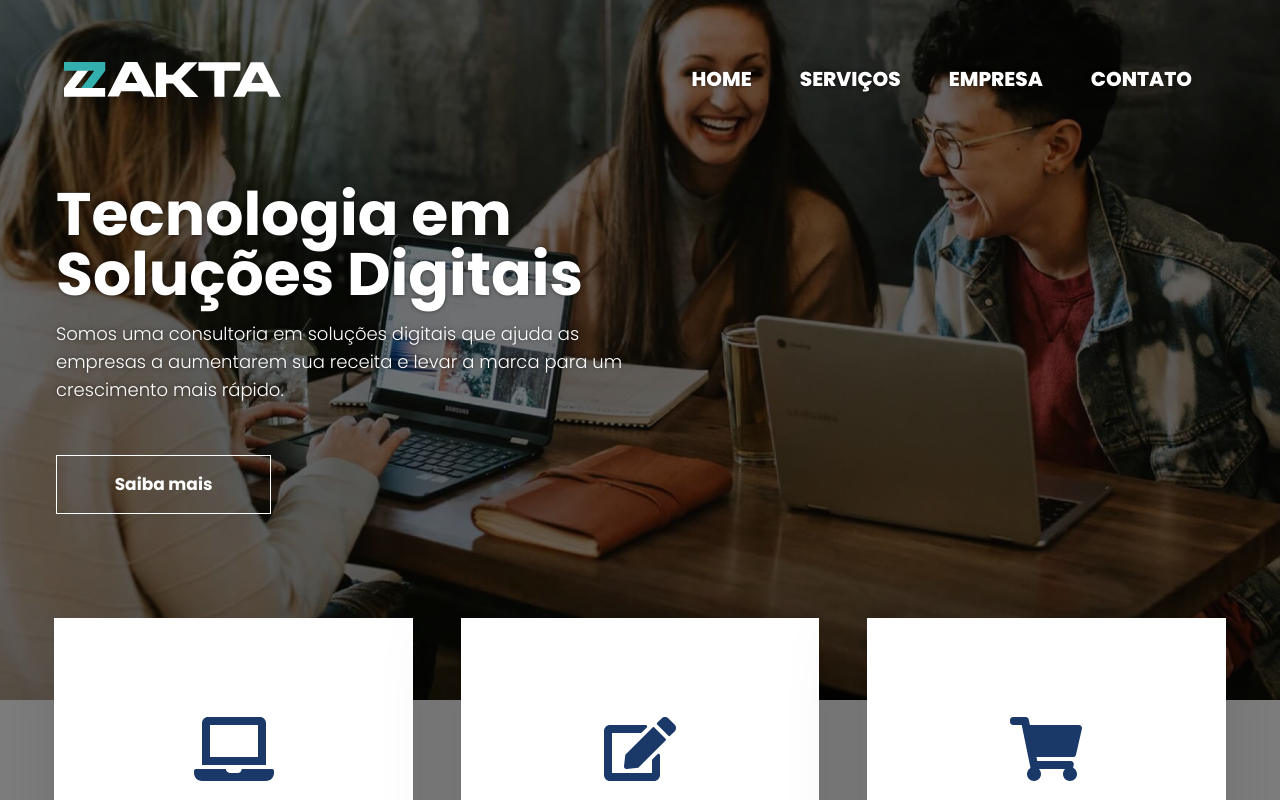
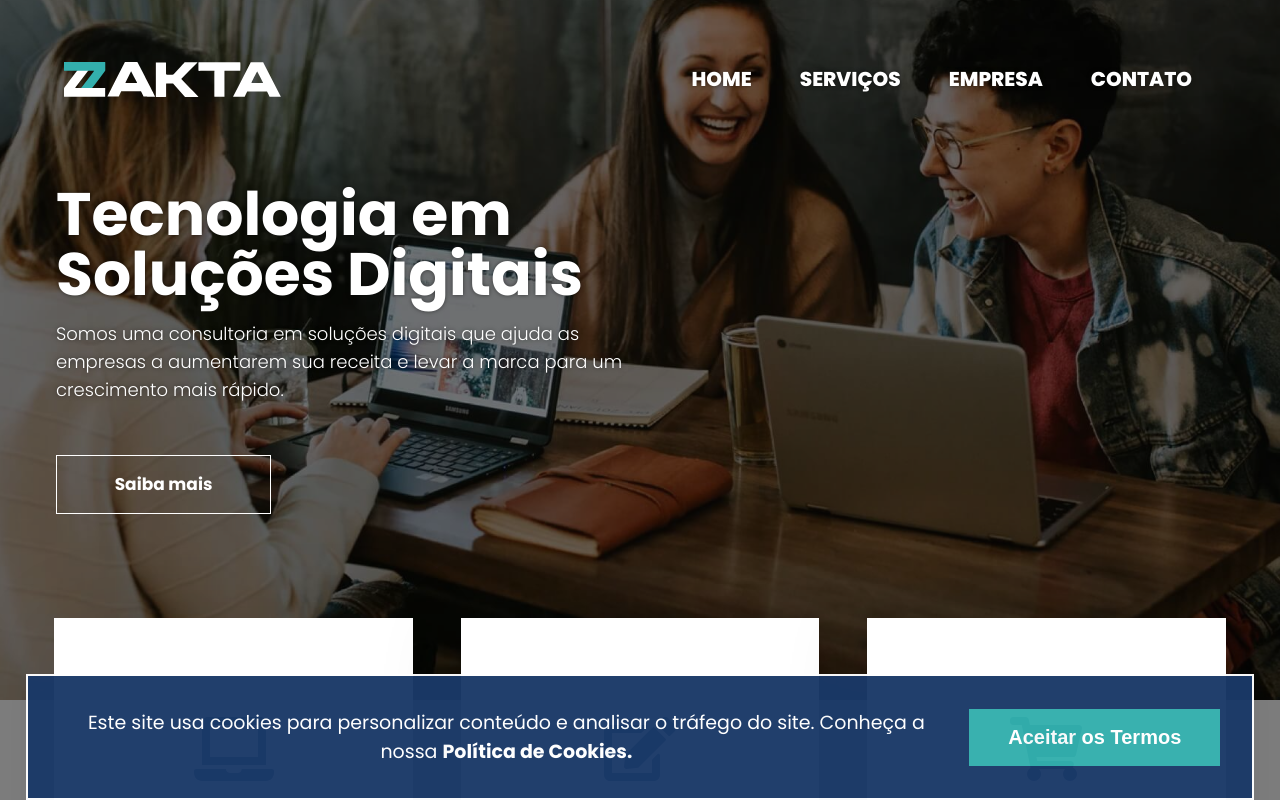
Before and after one commit to zakta/site, a Next.js app: page / in a window 1280 px wide. Shown: the top 800 px of the page. Built offline with nearby package versions, Linux system fonts and the light colour scheme.

Commit message:
Add modal for notice cookies

```diff
--- a/components/Company/styles.js
+++ b/components/Company/styles.js
@@ -19,6 +19,9 @@ export const Center = styled.div`
 
 export const Flex = styled.div`
   @media (min-width: 1280px) {
+    box-shadow: 4px 2px 20px 4px rgb(6 6 6 / 12%);
+    padding: 1rem;
+    margin-right: .1rem;
     display: flex;
     flex-direction: column;
     width: 50%;
@@ -47,6 +50,7 @@ export const Picture = styled.img`
 
   @media (min-width: 1280px) {
     width: 50%;
+    box-shadow: 0 5px 83px 0 rgb(6 6 6 / 12%);
   }
 `;
 export const Box = styled.div`
--- a/components/Home/styles.js
+++ b/components/Home/styles.js
@@ -76,7 +76,7 @@ export const PageTitle = styled.div`
       max-width: 600px;
     }
   }
-  @media (min-width: 1580px){
+  @media (min-width: 1700px){
     color: white;
     position: relative;
     margin: 12% auto 8%;
--- /dev/null
+++ b/components/Modal/index.js
@@ -0,0 +1,23 @@
+import { Container, CookieNotice } from './styles';
+import Link from 'next/link';
+
+export default function Modal(){
+  function sendCookies(){
+    const modal = document.getElementById('modal');
+    const acceptModal= modal.classList.add('toggle');
+
+    return acceptModal;
+  }
+
+ return(
+   <Container id="modal">
+     <CookieNotice>
+      <div>
+        <p>Este site usa cookies para personalizar conteúdo e analisar o tráfego do site.
+        Conheça a nossa <Link href={"#"}>Política de Cookies.</Link></p>
+      </div>
+       <button onClick={()=> {sendCookies()}}>Aceitar os Termos</button>
+     </CookieNotice>
+   </Container>
+ )
+}
--- /dev/null
+++ b/components/Modal/styles.js
@@ -0,0 +1,108 @@
+import styled from "styled-components";
+
+
+export const Container = styled.div`
+  display: flex;
+  justify-content: center;
+  z-index: 13;
+  position: fixed;
+  bottom: 0;
+  width: 100%;
+
+  &.toggle{
+    display: none;
+  }
+`
+export const CookieNotice = styled.div`
+  background:#1a3968;
+  opacity: .97;
+  border: 2px solid white;
+  display: flex;
+  flex-direction: column;
+  align-items: center;
+  padding-bottom: 1rem;
+  box-sizing: border-box;
+
+  div{
+   padding: 1rem 2rem;
+
+   a{
+      color: white;
+      text-decoration: none;
+      font-weight: 700;
+
+      :hover{
+        text-decoration: underline;
+      }
+    }
+  }
+  p{
+    margin: 0;
+    text-align: center;
+    font-size: 16px;
+    color: white;
+
+
+  }
+  button{
+    width: 200px;
+    padding: .4rem;
+    font-size: 17px;
+    background: #33afad;
+    color: white;
+    font-weight: 600;
+    border: 1px solid #33afad;
+
+    :hover{
+      background: white;
+      color: #33afad;
+    }
+
+  }
+  @media (min-width:768px){
+    width: 96%;
+    flex-direction: row;
+    justify-content: space-between;
+    padding: 1rem;
+    padding-right: 2rem;
+
+    div{
+      padding: 1rem;
+    }
+    p{
+       font-size: 17px;
+       text-align: center;
+     }
+    button{
+      font-size: 19px;
+      width: 350px;
+    }
+  }
+  @media (min-width:790px){
+    div{
+      padding: 1rem;
+    }
+    p{
+       font-size: 17px;
+     }
+    button{
+      font-size: 20px;
+      width: 300px;
+      padding: .5rem;
+    }
+  }
+  @media (min-width:1200px){
+    div{
+      padding: 1rem;
+    }
+    p{
+       font-size: 19px;
+     }
+    button{
+      font-size: 20px;
+      width: 300px;
+      padding: 1rem;
+    }
+  }
+
+`
--- a/pages/index.js
+++ b/pages/index.js
@@ -7,12 +7,14 @@ import { Footer } from "../components/Footer";
 import Header from "../components/Header";
 import Home from "../components/Home";
 import Loader from "../components/Loader";
+import Modal from "../components/Modal";
 import Services from "../components/Services";
 
 export default function Index() {
   return (
     <div>
       <Loader />
+      <Modal />
       <Head>
         <title>Home | Zakta - Tecnologia</title>
       </Head>
```
